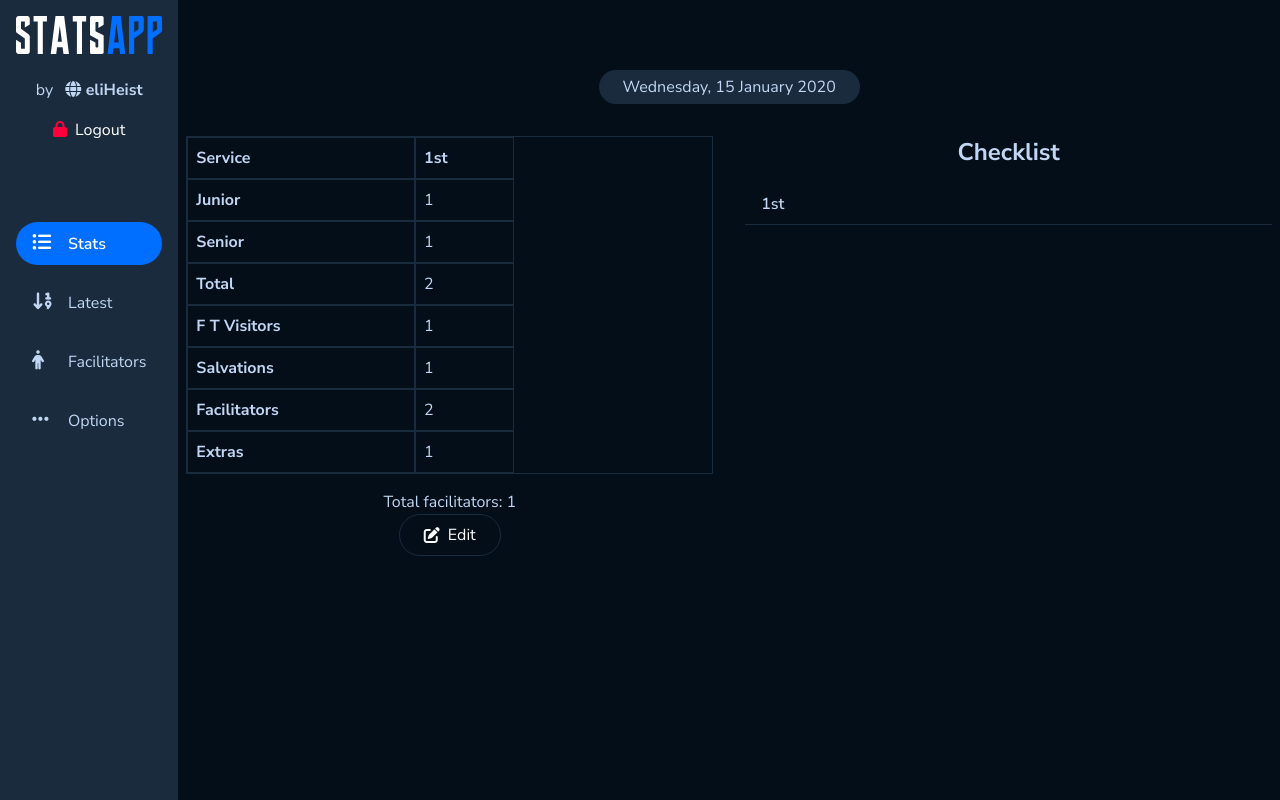
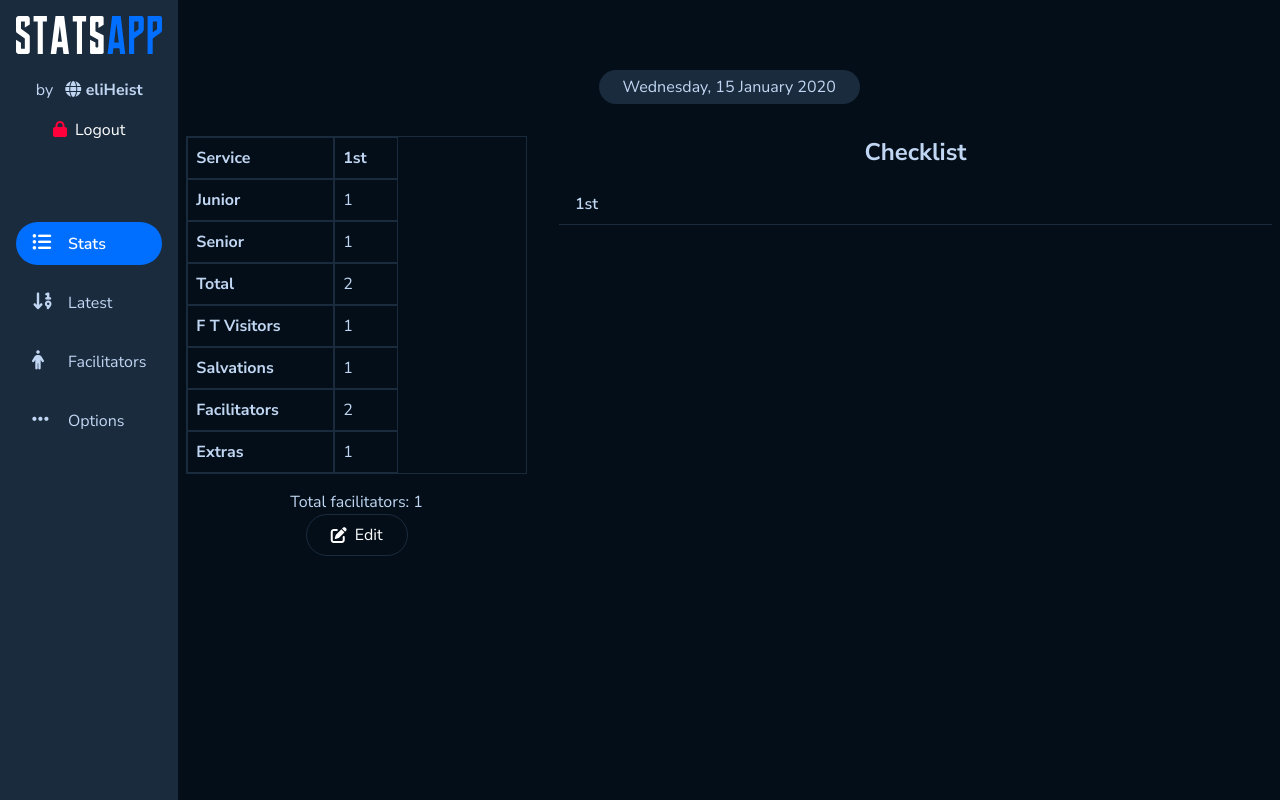
Before and after one commit to eliHeist/morphstats, a Django app: page /stats/1/ in a window 1280 px wide. Run offline with Django 4.2, Linux system fonts and the light colour scheme; a user stored in the database is signed in; tables that the repository leaves empty hold one stand-in row (values such as "Sample post"); some libraries are stand-ins or nearby versions.

Commit message:
sizing gridfix

```diff
--- a/App/templates/App/stats-detail-new.html
+++ b/App/templates/App/stats-detail-new.html
@@ -10,8 +10,8 @@
     )">
 
     <div class="date">{{ stat.formatedDate }}</div>
-    <div class="grid gap-8 lg:grid-cols-2">
-        <section class="py-8 overflow-x-auto">
+    <div class="grid gap-8 lg:grid-cols-12 ">
+        <section class="py-8 lg:col-span-5 xl:col-span-4 overflow-x-auto">
             <table id="services-table" class="w-full border-collapse">
                 <tr>
                     <th class="border p-2">Service</th>
@@ -107,7 +107,7 @@
             {% endif %}
         </section>
         {% if request.user.is_authenticated %}
-        <section class="py-8">
+        <section class="py-8 lg:col-span-7 xl:col-span-8">
             <h2 class="text-2xl font-bold">Checklist</h2>
             <div x-data="{ activeTab: services[0]?.name || '' }" class="mt-4">
                 <!-- Tab navigation -->
@@ -125,7 +125,7 @@
                 <!-- Tab content -->
                 <template x-for="service in services" :key="service.id">
                     <div x-show="activeTab === service.name" class="mt-4">
-                        <ul class="grid grid-cols-[repeat(auto-fit,minmax(14rem,1fr))] gap-y-2 gap-x-6">
+                        <ul class="grid grid-cols-[repeat(auto-fit,minmax(13rem,1fr))] gap-y-2 gap-x-6">
                             <template x-for="facilitator in facilitators" :key="facilitator.id">
                                 <li class="item">
                                     <input x-bind:id="'check' + facilitator.id" type="checkbox"
--- a/static/public/dist/bundle.css
+++ b/static/public/dist/bundle.css
@@ -1255,12 +1255,8 @@
   grid-template-columns: repeat(1, minmax(0, 1fr));
 }
 
-.grid-cols-\[repeat\(auto-fit\,minmax\(15rem\,1fr\)\)\] {
-  grid-template-columns: repeat(auto-fit, minmax(15rem, 1fr));
-}
-
-.grid-cols-\[repeat\(auto-fit\,minmax\(14rem\,1fr\)\)\] {
-  grid-template-columns: repeat(auto-fit, minmax(14rem, 1fr));
+.grid-cols-\[repeat\(auto-fit\,minmax\(13rem\,1fr\)\)\] {
+  grid-template-columns: repeat(auto-fit, minmax(13rem, 1fr));
 }
 
 .flex-row {
@@ -1348,6 +1344,11 @@
   column-gap: 1rem;
 }
 
+.gap-x-6 {
+  -moz-column-gap: 1.5rem;
+  column-gap: 1.5rem;
+}
+
 .gap-x-8 {
   -moz-column-gap: 2rem;
   column-gap: 2rem;
@@ -1355,17 +1356,6 @@
 
 .gap-y-2 {
   row-gap: 0.5rem;
-}
-
-.gap-x-6 {
-  -moz-column-gap: 1.5rem;
-  column-gap: 1.5rem;
-}
-
-.space-y-2 > :not([hidden]) ~ :not([hidden]) {
-  --tw-space-y-reverse: 0;
-  margin-top: calc(0.5rem * (1 - var(--tw-space-y-reverse)));
-  margin-bottom: calc(0.5rem * var(--tw-space-y-reverse));
 }
 
 .space-y-4 > :not([hidden]) ~ :not([hidden]) {
@@ -3354,9 +3344,6 @@
   .sm\:inline {
     display: inline;
   }
-  .sm\:flex {
-    display: flex;
-  }
   .sm\:grid {
     display: grid;
   }
@@ -3438,6 +3425,12 @@
   .lg\:order-none {
     order: 0;
   }
+  .lg\:col-span-5 {
+    grid-column: span 5/span 5;
+  }
+  .lg\:col-span-7 {
+    grid-column: span 7/span 7;
+  }
   .lg\:-mx-4 {
     margin-left: -1rem;
     margin-right: -1rem;
@@ -3511,8 +3504,8 @@
   .lg\:max-w-xs {
     max-width: 20rem;
   }
-  .lg\:grid-cols-2 {
-    grid-template-columns: repeat(2, minmax(0, 1fr));
+  .lg\:grid-cols-12 {
+    grid-template-columns: repeat(12, minmax(0, 1fr));
   }
   .lg\:grid-cols-3 {
     grid-template-columns: repeat(3, minmax(0, 1fr));
@@ -3629,6 +3622,12 @@
   .xl\:left-72 {
     left: 18rem;
   }
+  .xl\:col-span-4 {
+    grid-column: span 4/span 4;
+  }
+  .xl\:col-span-8 {
+    grid-column: span 8/span 8;
+  }
   .xl\:block {
     display: block;
   }
```
